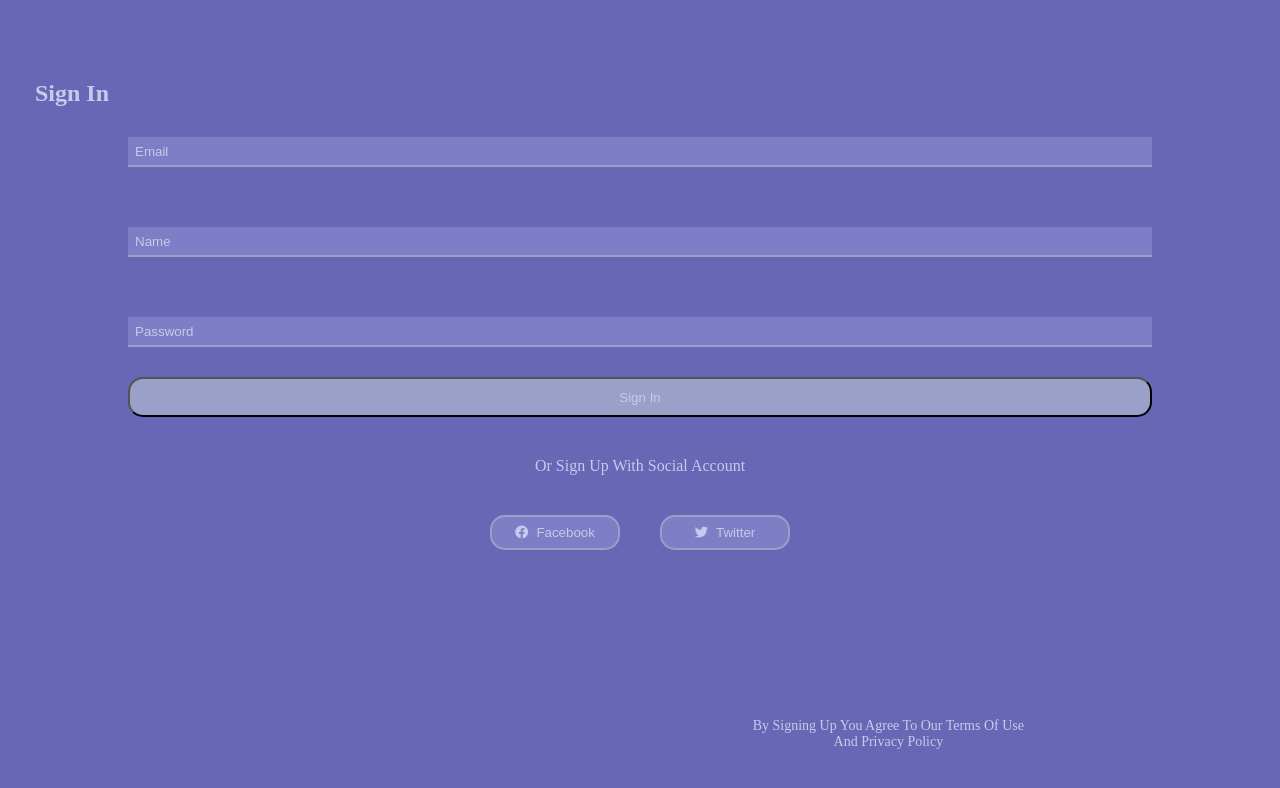
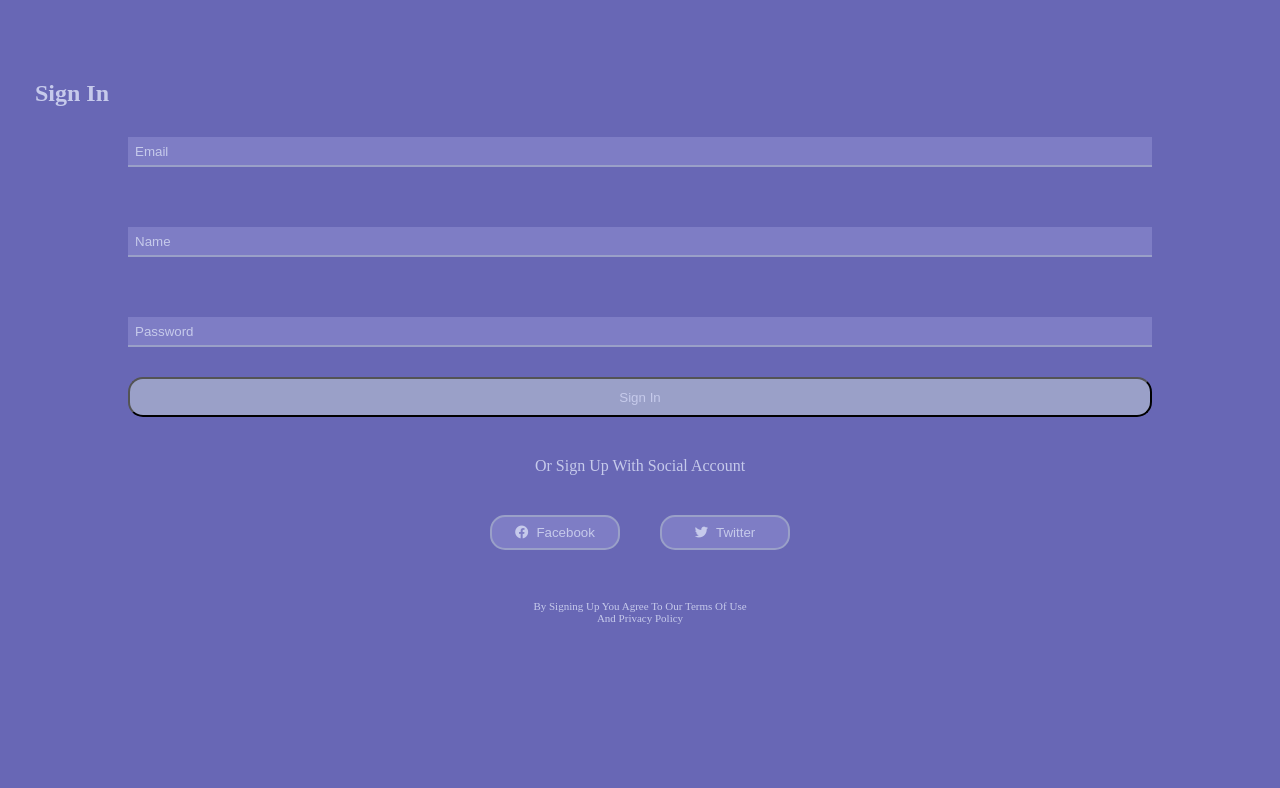
Before and after one commit to diaa-1/mobile-app, a plain HTML site: page sign.html in a window 1280 px wide. Drawn offline with Linux system fonts and the light colour scheme.

Commit message:
Update sign.css

```diff
--- a/sign.css
+++ b/sign.css
@@ -8,10 +8,11 @@ p,h2, button,::placeholder{
 }
 body{
     background-color: #6867b5;
+        height: 100vh;
 }
 .main{
     padding-top:80px ;
-    height:100vh;
+
 }
 .main h2{
     margin-left: 35px;
@@ -64,11 +65,9 @@ h2,p,::placeholder,button{
     margin-inline:20px ;
 }
 .text{
-     font-size: 14px;
-       position:fixed;
-    bottom: 50px;
-    right: 20%;
+     font-size: 11px;
     text-align: center;
+    margin-top:50px;
 }
 i{
     color: #c6caeb;
```
